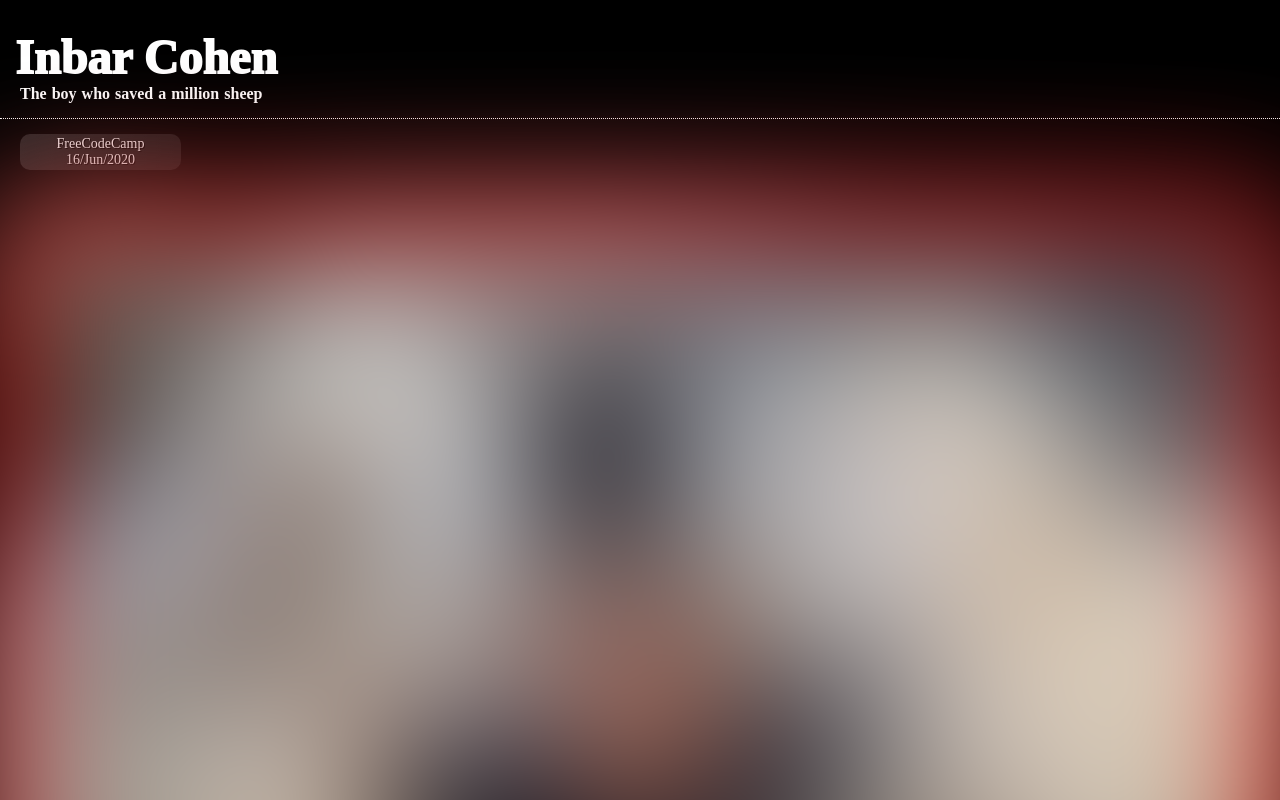
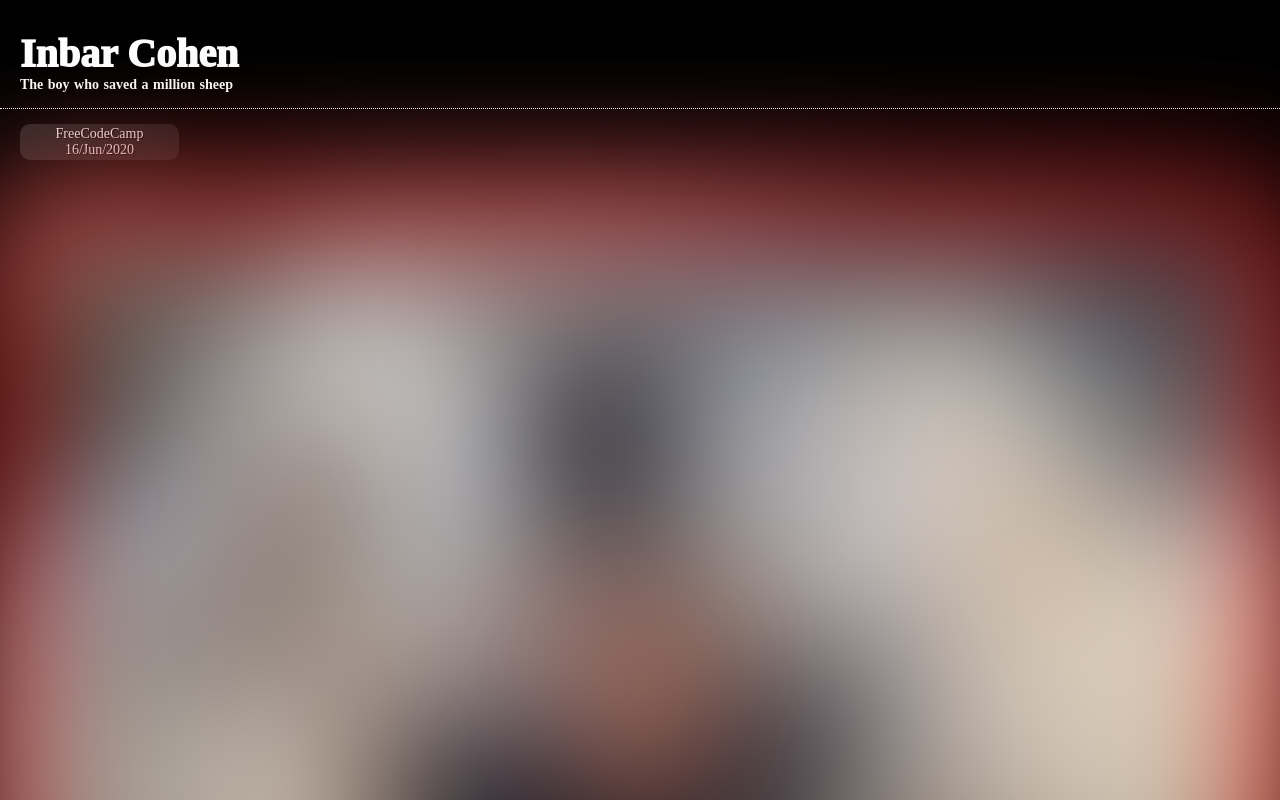
Before and after one commit to Deeokafor/fcc_tributes_page, a plain HTML site: page index.html in a window 1280 px wide. Shown: the top 800 px of the page. Drawn offline with Linux system fonts and the light colour scheme; files that its build step writes are made by us from their sources; files whose address does not match are found by name; a web font is replaced by a local one.

Commit message:
Adjusted fcc element

```diff
--- a/style.css
+++ b/style.css
@@ -11,17 +11,17 @@ body {
 }
 
 #title {
-    padding: 30px 0px 0px 15px;
+    padding: 30px 0px 0px 20px;
     text-transform: capitalize;
     font-weight: 1000;
-    font-size: 3em;
+    font-size: 2.5em;
 }
 
 #title-description{
     border-bottom: 1px dotted white;
     padding-left: 20px;
     padding-bottom: 15px;
-    font-size: 16px;
+    font-size: 14px;
     word-spacing: 1px;
 }
 
@@ -29,7 +29,7 @@ body {
     width: 155px;
     text-align: center;
     border-radius: 10px;
-    padding: 2px 3px;
+    padding: 2px;
     margin: 15px 0 40px 20px;
     background: linear-gradient(to right, rgba(255,255,255,0.15), rgba(255,255,255,0.1));
     font-weight: 100;
@@ -59,7 +59,7 @@ img:hover {
     padding: 10px;
     text-align: left;
     line-height: 30px;
-    font-size: 22px;
+    font-size: 20px;
     margin-bottom: 30px;
     word-wrap: break-word;
 }
```
